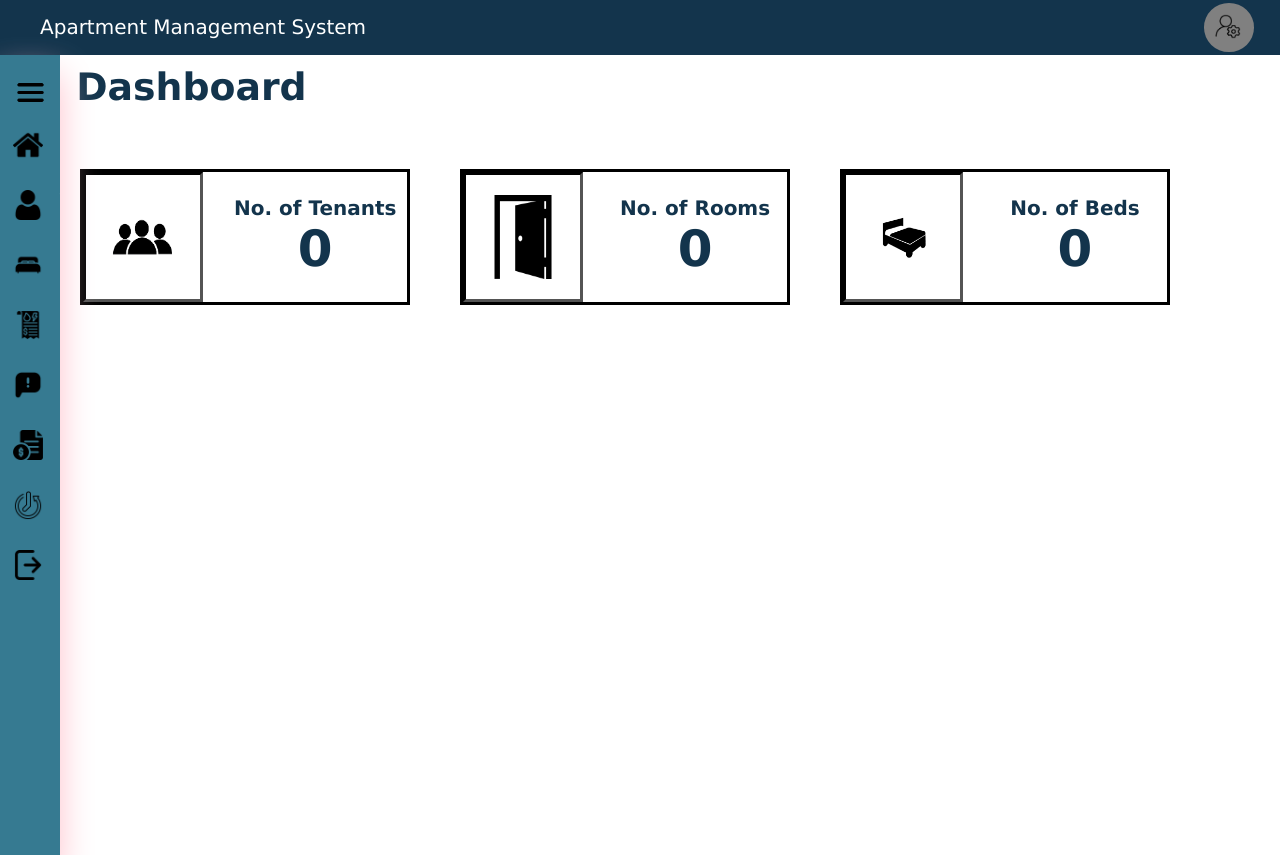
After one commit to chanie55/AMSProject, a PHP site: page /adminDashboard.php in a window 1280 px wide. The commit adds this page. Run offline with PHP 8.4, Linux system fonts and the light colour scheme.

Commit message:
php update

```diff
--- /dev/null
+++ b/adminDashboard.php
@@ -0,0 +1,99 @@
+<!DOCTYPE html>
+<html>
+    <head>
+        <link rel = "stylesheet" href = "css\aDashboard.css"/>
+    </head>
+    <body>
+        <header>
+            <h3>
+                Apartment Management System
+            </h3>
+
+              <a> <img src="photos\header.png"> </a>
+        </header>
+
+        <section class="body">
+
+            <nav>
+                <ul>
+                    <li>
+                        <a href="#" class="logo">
+                            <img src="photos\menuu.png" alt="">
+                            <span class="nav-item">Menu</span>
+                        </a>
+                    </li>
+                    <li><a href="adminDashboard.php" class="menu">
+                        <img src="photos\home.png" alt=""> <i class="ams home"></i>
+
+                        <span class="nav-item">Home</span>
+                    </a> </li>
+                    <li><a href="tenantProfile.html" class="menu">
+                        <img src="photos\tenant.png" alt=""> <i class="ams profile"></i>
+                        <span class="nav-item">Tenant's Profile</span>
+                    </a> </li>
+                    <li><a href="room.html" class="menu">
+                        <img src="photos\room.png" alt=""> <i class="ams room"></i>
+                        <span class="nav-item">Room Management</span>
+                    </a> </li>
+                    <li><a href="utility.html" class="menu">
+                        <img src="photos\bill.png" alt=""> <i class="ams bills"></i>
+                        <span class="nav-item">Utility Bills</span>
+                    </a> </li>
+                    <li><a href="noticeBoard.html" class="menu">
+                        <img src="photos\notice.png" alt=""> <i class="ams board"></i>
+                        <span class="nav-item">Notice Board</span>
+                    </a> </li>
+                    <li><a href="invoice.html" class="menu">
+                        <img src="photos\invoice.png" alt=""> <i class="ams invoice"></i>
+                        <span class="nav-item">Invoice</span>
+                    </a> </li>
+                    <li><a href="paymentHistory.html" class="menu">
+                        <img src="photos\history.png" alt=""> <i class="ams history"></i>
+                        <span class="nav-item">Payment History</span>
+                    </a> </li>
+                    <li><a href="index.php" class="menu logout">
+                        <img src="photos\logout.png" alt=""> <i class="ams logout"></i>
+                        <span class="nav-item">Logout</span>
+                    </a> </li>
+                </ul>
+            </nav>
+
+    <!-- 3 notification buttons basta ana  -->
+            <section class="section-body">
+                <h2> Dashboard </h2>
+                <div class="flex-container">
+                    <div class="card tenant">
+                        <img src="photos\tenants.png" alt="tenant">
+
+                        <div class="text tenants">
+                        <p>No. of Tenants</p>
+                        <p class="value">0</p>
+
+                    </div>
+                    </div>
+
+                    <div class="card roomNo">
+                        <img src="photos\number of room.png" alt="room">
+
+                        <div class="text rooms">
+                            <p>No. of Rooms</p>
+                            <p class="value">0</p>
+                        </div>
+                    </div>
+
+                    <div class="card bed">
+                        <img src="photos\beds.png" alt="beds">
+
+                        <div class="text beds">
+                            <p>No. of Beds</p>
+
+                            <p class="value">0</p>
+                        </div>
+                    </div>
+                </div>
+            </section>
+
+
+        </section>
+    </body>
+</html>
```
Also changed, not shown: css/style.css (+8 -0 lines), index.php (added, +114 -0 lines).
